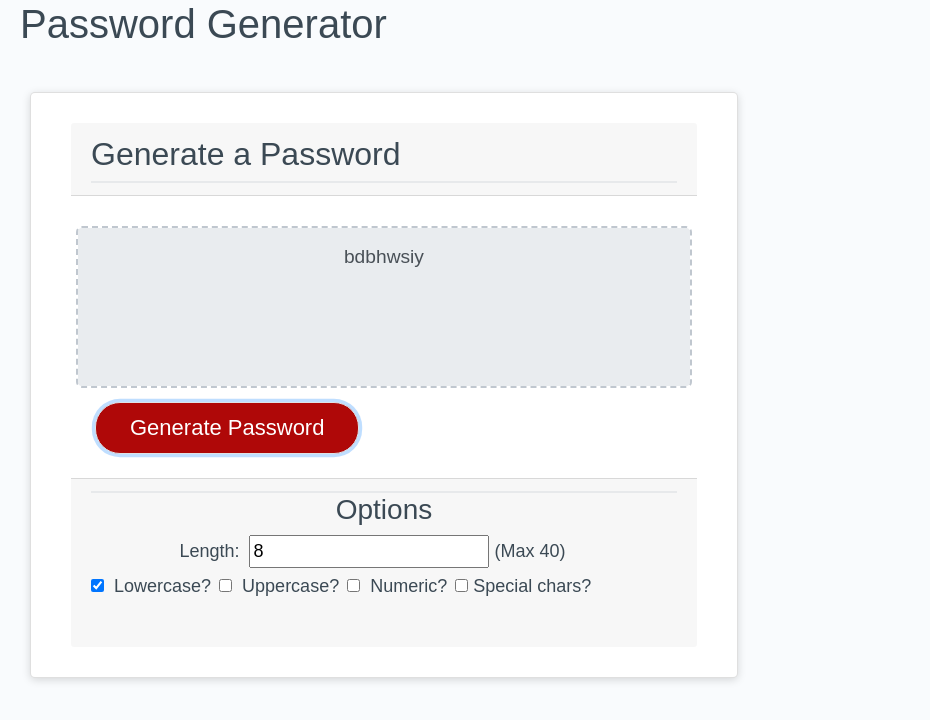
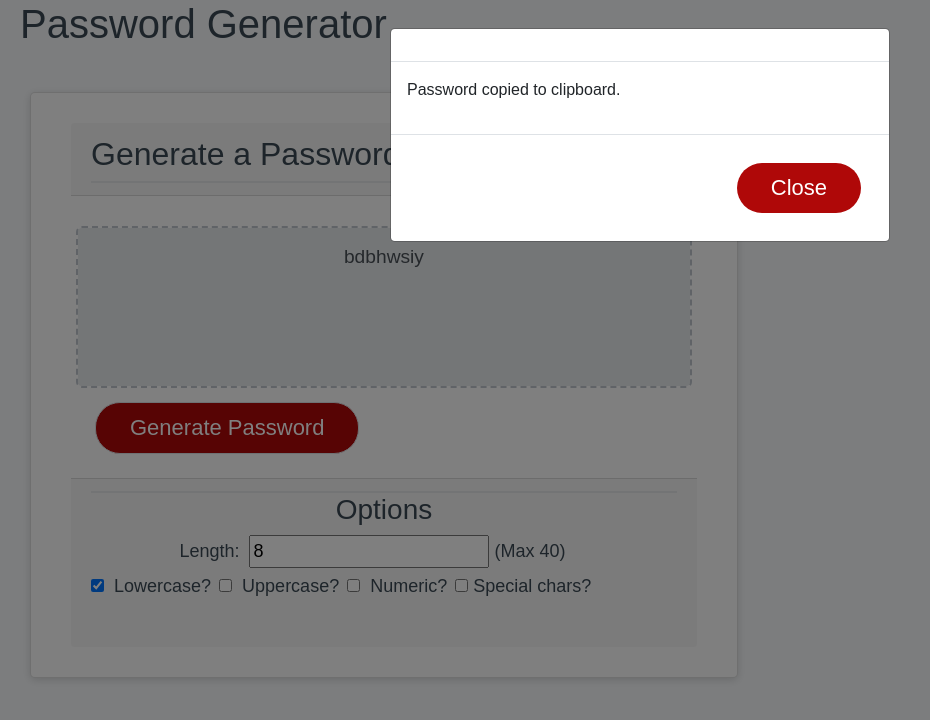
Before and after one commit to B-Dionysus/homework2-passwordGenerator, a plain HTML site: page Develop/index.html in a window 1280 px wide. Both pictures are taken after a click on the button "Generate Password". Shown: the whole page, without its empty margins (0-930 px from the left). Drawn offline with nearby package versions, Linux system fonts and the light colour scheme.

Commit message:
Added copy to clipboard and modal dialogue functionality

```diff
--- a/Develop/index.html
+++ b/Develop/index.html
@@ -46,7 +46,7 @@
                 <textarea class="form-control" readonly id="password" placeholder="A Password of Length 8" aria-label="Generated Password"></textarea>
             </div>
             <div class="row-12">
-                <button id="generate" class="btn border m-1">Generate Password</button>
+                <button id="generate" class="btn border m-1" data-toggle="modal" data-target="#dialogueBox" >Generate Password</button>
             </div>
           </div>
           <div class="card-footer">
@@ -80,6 +80,20 @@
       </div>
 
     </div>
+    <div class="modal" tabindex="-1" role="dialog" id="dialogueBox">
+      <div class="modal-dialog" role="document">
+        <div class="modal-content">
+          <div class="modal-header">
+          </div>
+          <div class="modal-body">
+            <p>Password copied to clipboard.</p>
+          </div>
+          <div class="modal-footer">
+            <button type="button" class="btn btn-secondary" data-dismiss="modal">Close</button>
+          </div>
+        </div>
+      </div>
+    </div>
   </div>
   <script src="../script/script.js"></script>
 </body>
--- a/script/script.js
+++ b/script/script.js
@@ -142,7 +142,8 @@ function generatePassword(){
     finalPassword+=String.fromCharCode(passChar);
   }
   document.querySelector("#password").value=finalPassword;
-
+  document.querySelector("#password").select();
+  document.execCommand('copy');
 }
 
 
```
